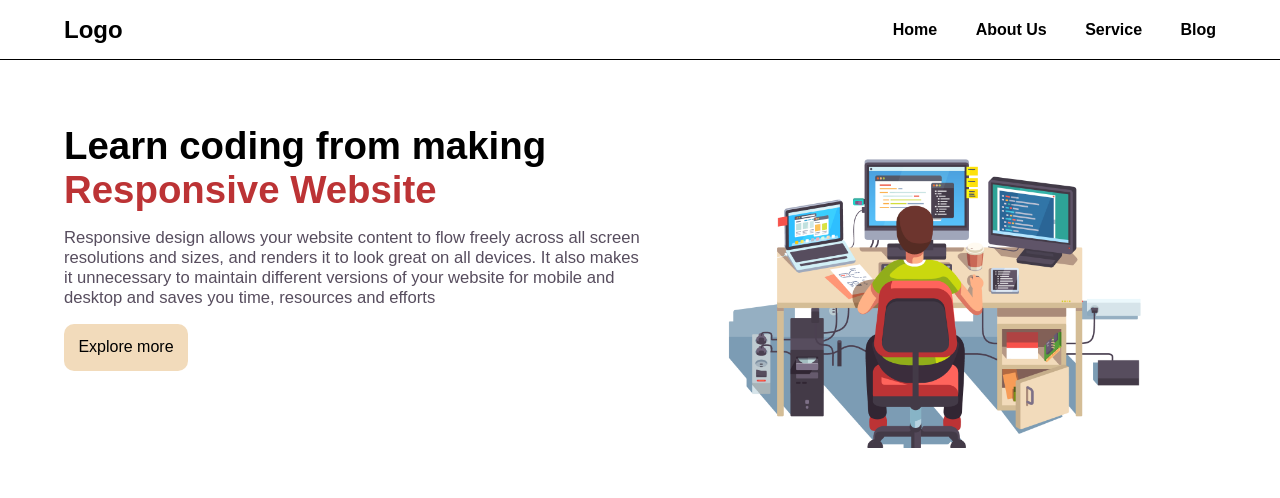
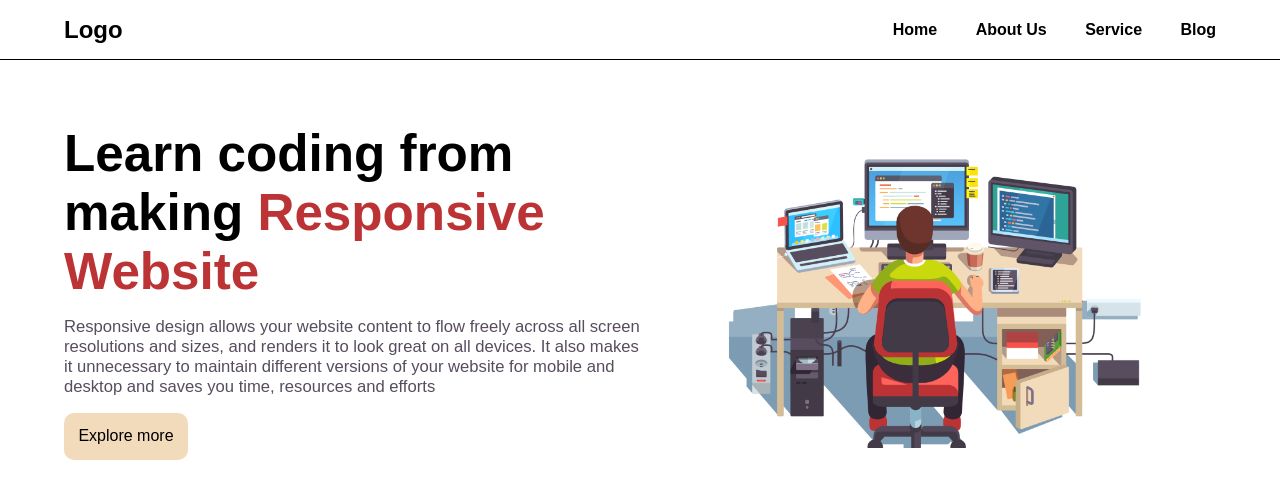
Before and after one commit to ShaikhNoorAbbas/Responsive_website, a plain HTML site: page index.html in a window 1280 px wide. Drawn offline with Linux system fonts and the light colour scheme.

Commit message:
modified in style.css file

```diff
--- a/style.css
+++ b/style.css
@@ -40,7 +40,7 @@
   height: auto;
 }
 .left h3 {
-  font-size: 3vmax;
+  font-size: 4vmax;
 }
 .left p {
   padding: 2vmin 0;
```
